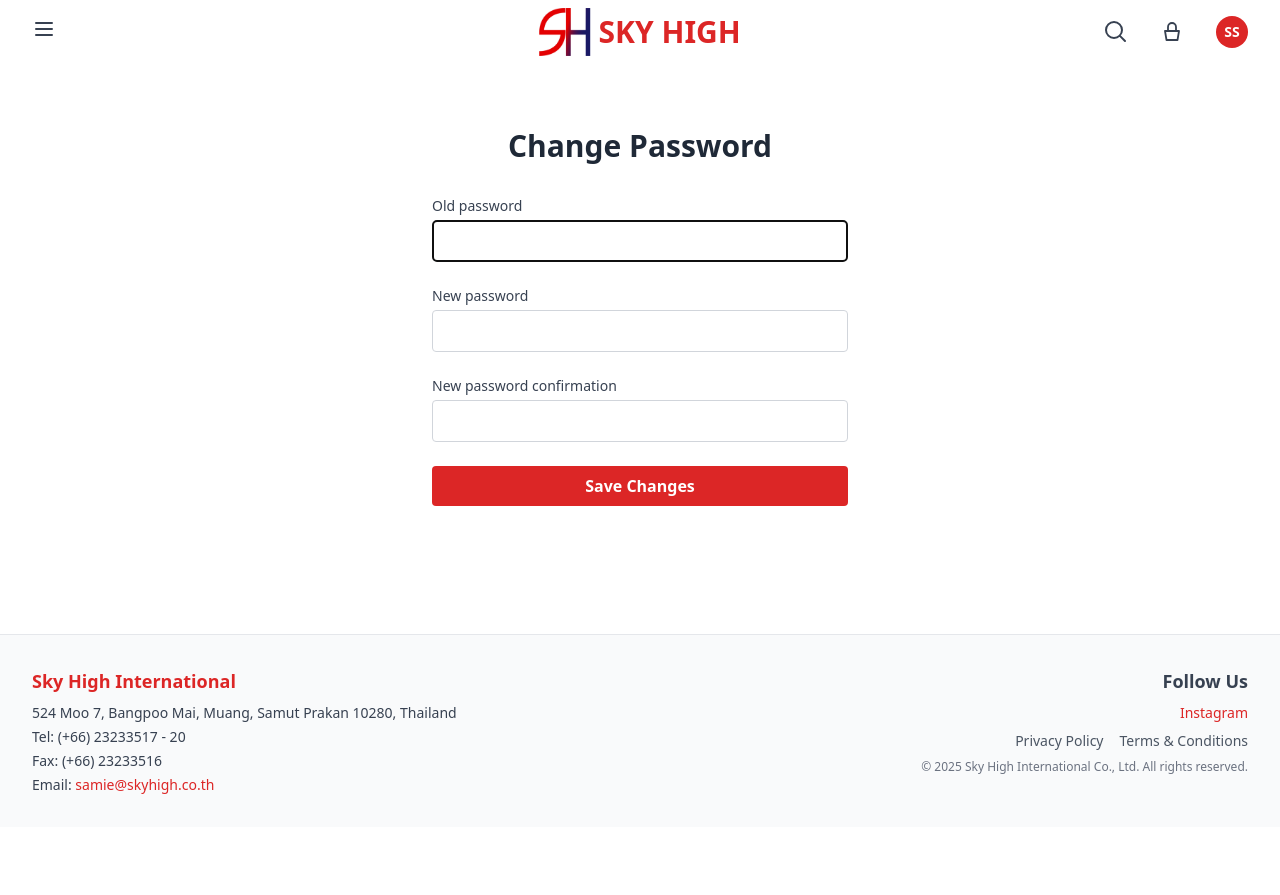
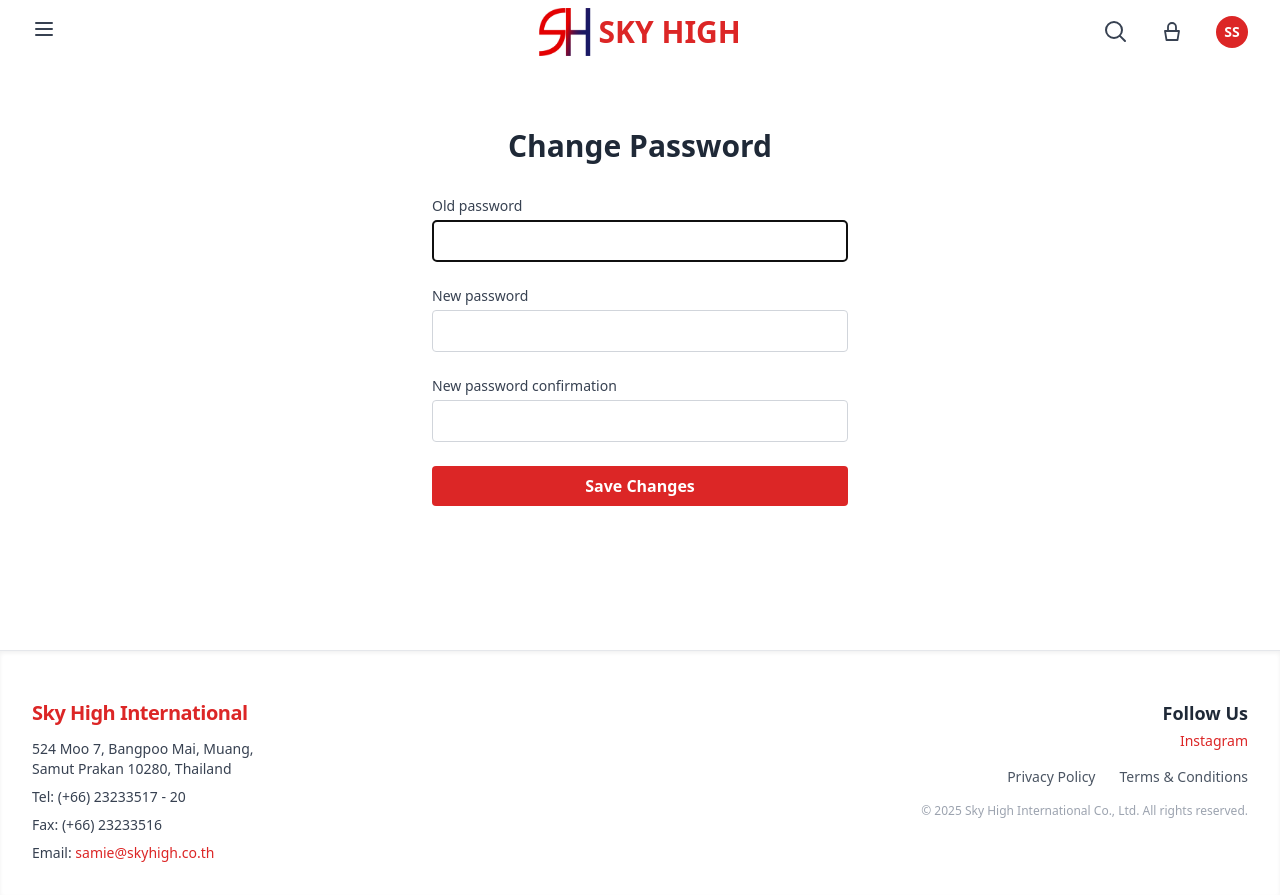
Before and after one commit to samiesaheb/E-commerce-Django, a Django app: page /auth/password_change/ in a window 1280 px wide. Before the commit the page ends 794 px from the top, so only its background shows below. Run offline with Django 5.2, Linux system fonts and the light colour scheme; a user stored in the database is signed in.

Commit message:
Add files via upload

```diff
--- a/skyhigh/core/templates/core/base.html
+++ b/skyhigh/core/templates/core/base.html
@@ -2,28 +2,37 @@
 <!DOCTYPE html>
 <html lang="en">
 <head>
+  <!-- Basic Meta -->
   <meta charset="UTF-8" />
   <meta name="viewport" content="width=device-width, initial-scale=1.0" />
   <meta name="description" content="Sky High International – Private-label cosmetic manufacturing powered by science, elegance, and innovation.">
   <meta name="author" content="Sky High International Co., Ltd.">
+  <meta name="theme-color" content="#b91c1c" />
+
+  <!-- SEO -->
+  <meta property="og:title" content="Sky High International" />
+  <meta property="og:description" content="Elegant, science-backed private-label cosmetics manufacturing." />
+  <meta property="og:image" content="{% static 'images/logo.jpg' %}" />
+  <meta property="og:type" content="website" />
+  <meta property="og:url" content="https://skyhigh-inter.com/" />
 
   <title>{% block title %}Sky High{% endblock %}</title>
 
-  <!-- ✅ Favicon -->
+  <!-- Favicon -->
   <link rel="icon" href="{% static 'images/favicon.ico' %}" />
 
-  <!-- Font Awesome CDN -->
+  <!-- Font Awesome -->
   <link rel="stylesheet" href="https://cdnjs.cloudflare.com/ajax/libs/font-awesome/6.5.0/css/all.min.css" integrity="sha512-B5x5z4YJe9lFw3VcI7V9lmVkSpbY/94qNjkLG4gr8wUwHVlMPMF0etmbgLZAnNS6nbOmz8nG2Gn5gw+5yXc5FA==" crossorigin="anonymous" referrerpolicy="no-referrer" />
 
   <!-- Tailwind CSS -->
   <link href="https://cdn.jsdelivr.net/npm/tailwindcss@2.2.19/dist/tailwind.min.css" rel="stylesheet" />
 
-  <!-- Fonts -->
+  <!-- Google Fonts -->
   <link rel="preconnect" href="https://fonts.googleapis.com" />
   <link rel="preconnect" href="https://fonts.gstatic.com" crossorigin />
   <link href="https://fonts.googleapis.com/css2?family=Open+Sans:wght@300;400;600&family=Playfair+Display:wght@400;700&display=swap" rel="stylesheet" />
 
-  <!-- Animate On Scroll (AOS) -->
+  <!-- Animate On Scroll -->
   <link href="https://unpkg.com/aos@2.3.4/dist/aos.css" rel="stylesheet" />
 
   <!-- Custom Styles -->
@@ -33,33 +42,39 @@
   <script src="https://cdn.jsdelivr.net/npm/alpinejs@3.x.x/dist/cdn.min.js" defer></script>
 </head>
 
-<body class="bg-white text-gray-900 font-sans min-h-screen flex flex-col">
+<body class="bg-white text-gray-900 font-sans min-h-screen flex flex-col scroll-smooth antialiased selection:bg-red-200">
+  <!-- Header -->
   {% include "core/header.html" %}
 
-  <!-- ✅ Flash Messages -->
+  <!-- Flash Messages -->
   {% if messages %}
-    <div class="max-w-4xl mx-auto px-4 pt-6">
+    <div class="max-w-4xl mx-auto px-4 pt-6 space-y-4">
       {% for message in messages %}
-        <div class="mb-4 p-4 rounded border text-sm font-medium
-          {% if message.tags == 'success' %}bg-green-100 text-green-800 border-green-200
-          {% elif message.tags == 'error' or message.tags == 'danger' %}bg-red-100 text-red-800 border-red-200
-          {% elif message.tags == 'warning' %}bg-yellow-100 text-yellow-800 border-yellow-200
-          {% else %}bg-gray-100 text-gray-800 border-gray-200{% endif %}">
+        <div class="p-4 rounded-md border text-sm font-medium shadow-sm transition-all duration-300
+          {% if message.tags == 'success' %}bg-green-100 text-green-800 border-green-300
+          {% elif message.tags == 'error' or message.tags == 'danger' %}bg-red-100 text-red-800 border-red-300
+          {% elif message.tags == 'warning' %}bg-yellow-100 text-yellow-800 border-yellow-300
+          {% else %}bg-gray-100 text-gray-800 border-gray-300{% endif %}">
           {{ message }}
         </div>
       {% endfor %}
     </div>
   {% endif %}
 
-  <main class="flex-grow">
+  <!-- Main Content -->
+  <main class="flex-grow" data-aos="fade-in">
     {% block content %}{% endblock %}
   </main>
 
+  <!-- Footer -->
   {% include "core/footer.html" %}
 
+  <!-- Scripts -->
   <script src="https://unpkg.com/aos@2.3.4/dist/aos.js"></script>
   <script>
-    AOS.init({ duration: 1000, once: true });
+    document.addEventListener("DOMContentLoaded", function () {
+      AOS.init({ duration: 1000, once: true });
+    });
   </script>
 </body>
 </html>
--- a/skyhigh/core/templates/core/footer.html
+++ b/skyhigh/core/templates/core/footer.html
@@ -1,11 +1,11 @@
-<footer class="bg-gray-50 text-gray-700 border-t border-gray-200 py-8 mt-16">
-  <div class="max-w-screen-xl mx-auto px-4 sm:px-6 lg:px-8 grid grid-cols-1 md:grid-cols-2 gap-8 text-sm">
+<footer class="bg-white text-gray-700 border-t border-gray-200 pt-12 pb-8 mt-20 shadow-inner">
+  <div class="max-w-screen-xl mx-auto px-4 sm:px-6 lg:px-8 grid grid-cols-1 md:grid-cols-2 gap-10 text-sm">
 
-    <!-- Company Info -->
-    <div class="text-center md:text-left space-y-1">
-      <h3 class="text-lg font-semibold text-red-600 mb-2">Sky High International</h3>
-      <p>524 Moo 7, Bangpoo Mai, Muang, Samut Prakan 10280, Thailand</p>
-      <p>Tel: (+66) 23233517 - 20</p>
+    <!-- 🏢 Company Info -->
+    <div class="text-center md:text-left space-y-2">
+      <h3 class="text-xl font-bold text-red-600 mb-3 tracking-tight">Sky High International</h3>
+      <p>524 Moo 7, Bangpoo Mai, Muang,<br />Samut Prakan 10280, Thailand</p>
+      <p>Tel: <a href="tel:+6623233517" class="hover:underline">(+66) 23233517 - 20</a></p>
       <p>Fax: (+66) 23233516</p>
       <p>Email:
         <a href="mailto:samie@skyhigh.co.th" class="text-red-600 hover:underline">
@@ -14,20 +14,22 @@
       </p>
     </div>
 
-    <!-- Social Media & Policies -->
-    <div class="text-center md:text-right space-y-2">
-      <h4 class="text-lg font-semibold mb-2">Follow Us</h4>
-      <a href="https://www.instagram.com/skyhigh.inter" target="_blank" rel="noopener noreferrer"
-         class="text-red-600 hover:underline block">
-        Instagram
-      </a>
-
-      <div class="flex flex-col md:flex-row md:justify-end md:space-x-4 space-y-2 md:space-y-0 mt-4">
-        <a href="{% url 'core:privacy_policy' %}" class="text-gray-600 hover:underline">Privacy Policy</a>
-        <a href="{% url 'core:terms_and_conditions' %}" class="text-gray-600 hover:underline">Terms & Conditions</a>
+    <!-- 🌐 Social + Policies -->
+    <div class="text-center md:text-right space-y-4">
+      <div>
+        <h4 class="text-lg font-semibold text-gray-800">Follow Us</h4>
+        <a href="https://www.instagram.com/skyhigh.inter" target="_blank" rel="noopener noreferrer"
+           class="inline-block mt-1 text-red-600 hover:underline hover:text-red-700 transition">
+          Instagram
+        </a>
       </div>
 
-      <p class="mt-4 text-xs text-gray-500">&copy; 2025 Sky High International Co., Ltd. All rights reserved.</p>
+      <div class="flex flex-col md:flex-row md:justify-end md:space-x-6 space-y-2 md:space-y-0 text-gray-600 text-sm">
+        <a href="{% url 'core:privacy_policy' %}" class="hover:underline hover:text-gray-900">Privacy Policy</a>
+        <a href="{% url 'core:terms_and_conditions' %}" class="hover:underline hover:text-gray-900">Terms & Conditions</a>
+      </div>
+
+      <p class="text-xs text-gray-400 mt-6">&copy; 2025 Sky High International Co., Ltd. All rights reserved.</p>
     </div>
   </div>
 </footer>
--- a/skyhigh/core/templates/core/header.html
+++ b/skyhigh/core/templates/core/header.html
@@ -238,11 +238,11 @@ x-init="
               class="absolute right-0 top-full mt-2 w-48 bg-white border border-gray-200 rounded-lg shadow-lg z-50 p-4 space-y-2 text-sm"
               x-cloak>
             {% if user.is_authenticated %}
+              <a href="{% url 'auth:profile' %}" class="block px-3 py-1 hover:bg-gray-100 rounded">My Profile</a>
+
               {% if user.is_staff %}
                 <a href="{% url 'admin_dashboard_home' %}" class="block px-3 py-1 hover:bg-gray-100 text-red-600 font-medium rounded">Admin Dashboard</a>
               {% endif %}
-
-              <a href="{% url 'auth:profile' %}" class="block px-3 py-1 hover:bg-gray-100 rounded">Profile</a>
 
               <form method="POST" action="{% url 'account_logout' %}">
                 {% csrf_token %}
@@ -254,7 +254,6 @@ x-init="
             {% endif %}
           </div>
         </div>
-
 
 
 
```
